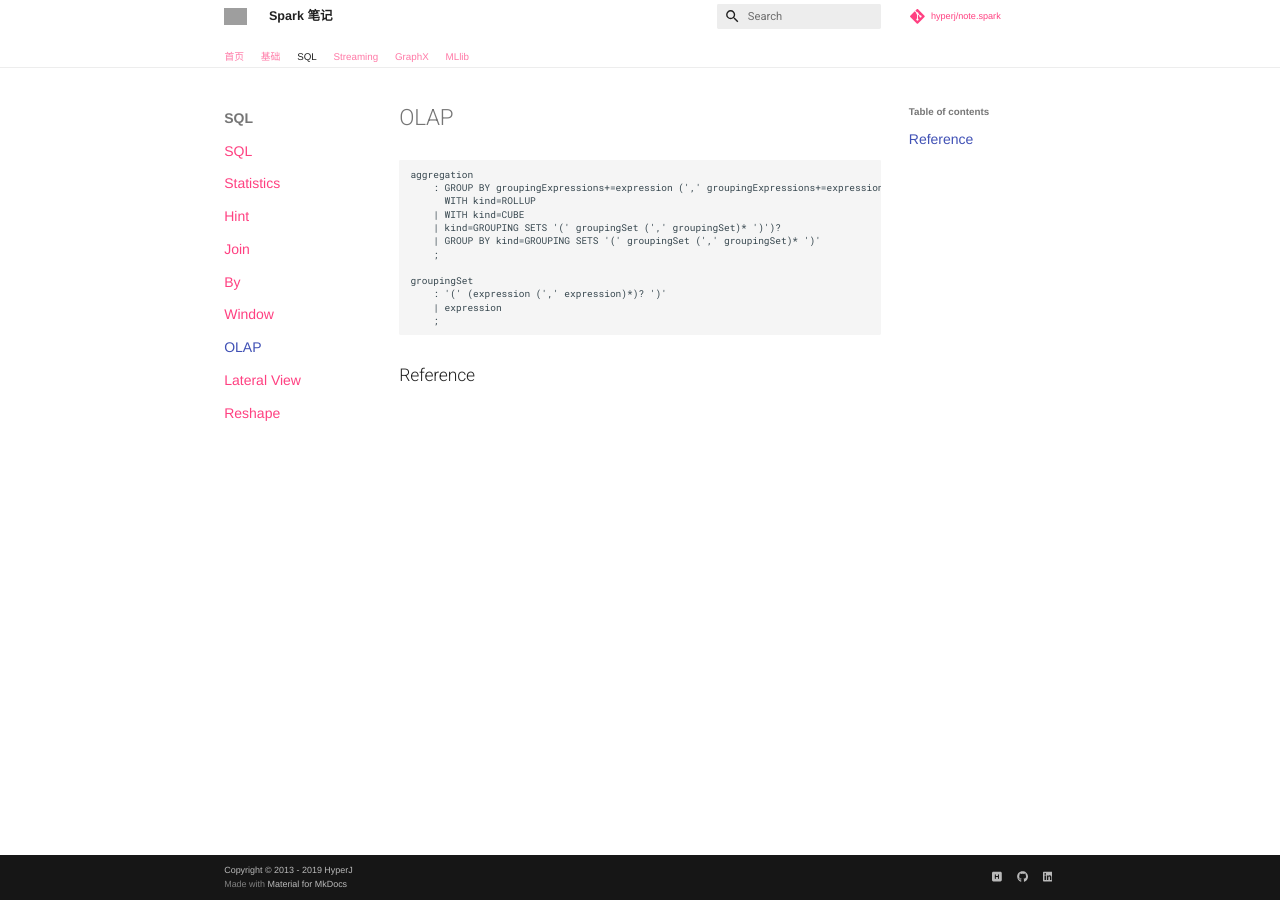
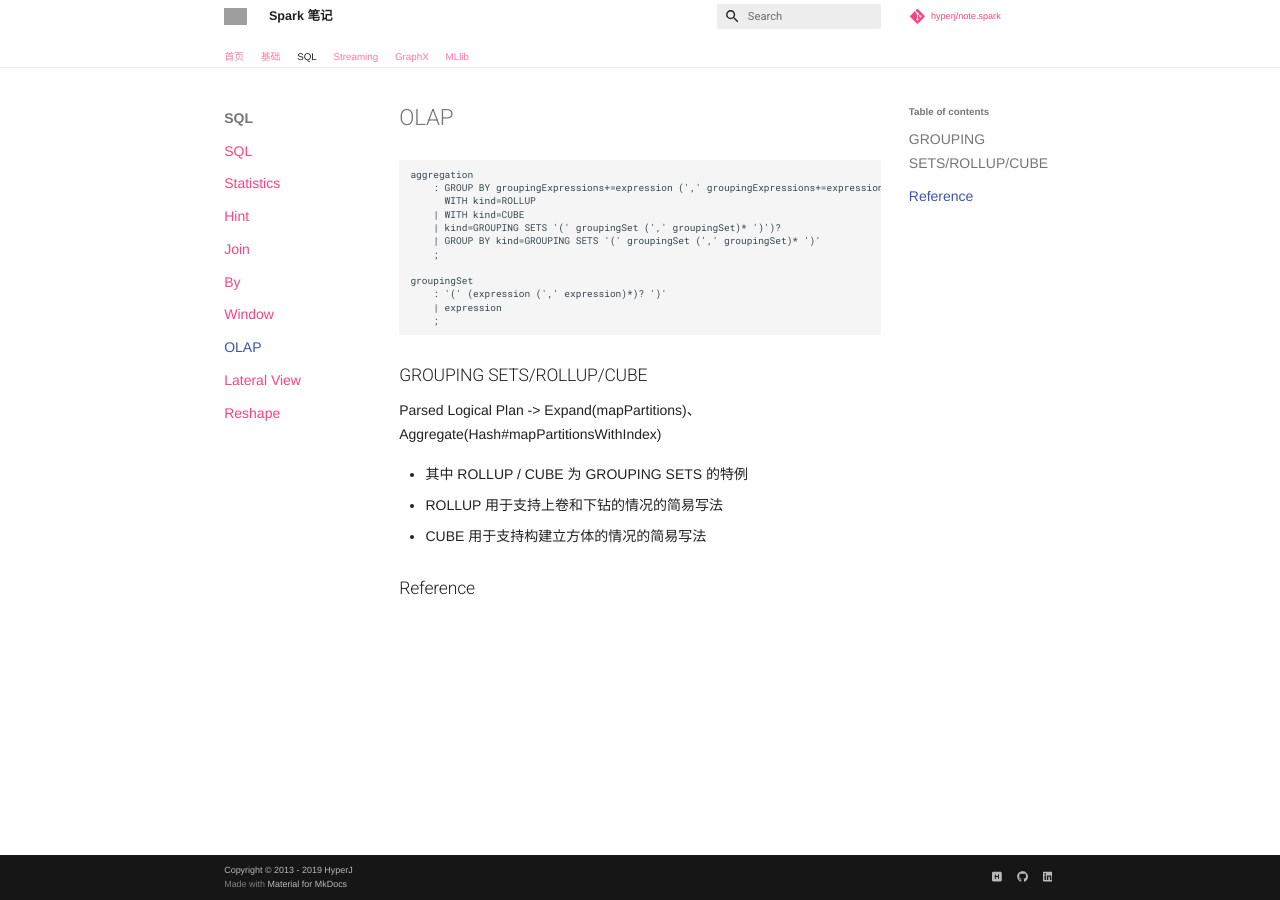
Before and after one commit to hyperj/docs.spark, an MkDocs documentation site: the page built from docs/olap.md, in a window 1280 px wide. Built offline with MkDocs 1.6.1 and Material for MkDocs 9.7.7, drawn with Linux system fonts in a browser that asks for light colours; nearby versions of some CDN libraries; library files that are not in the unit come from our copies; comment, search, counter and statistics services are not loaded; grey boxes are pictures that could not be loaded.

Commit message:
update olap

````diff
--- a/docs/olap.md
+++ b/docs/olap.md
@@ -15,4 +15,12 @@ groupingSet
     ;
 ```
 
+## GROUPING SETS/ROLLUP/CUBE
+
+Parsed Logical Plan -> Expand(mapPartitions)、Aggregate(Hash#mapPartitionsWithIndex)
+
+- 其中 ROLLUP / CUBE 为 GROUPING SETS 的特例
+- ROLLUP 用于支持上卷和下钻的情况的简易写法
+- CUBE 用于支持构建立方体的情况的简易写法
+
 ## Reference
````
